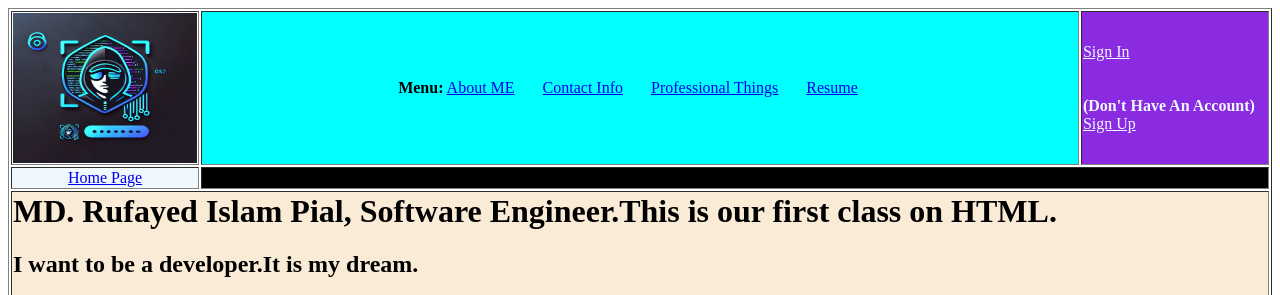
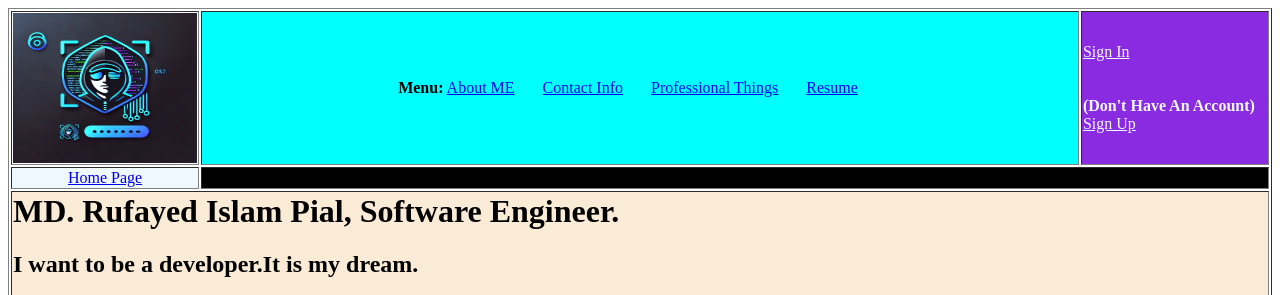
Before and after one commit to rufayed626pial/Class-8_Web-Development, a plain HTML site: page About Me.html in a window 1280 px wide. Shown: the top 295 px of the page. Drawn offline with Linux system fonts and the light colour scheme.

Commit message:
About Me

```diff
--- a/About Me.html
+++ b/About Me.html
@@ -37,7 +37,7 @@
                  <td colspan="3" style="background-color: antiquewhite;">
 
 
-        <h1>MD. Rufayed Islam Pial, Software Engineer.This is our first class on HTML.</h1>
+        <h1>MD. Rufayed Islam Pial, Software Engineer.</h1>
         <h2>I want to be a developer.It is my dream.</h2>
         <h3>Welcome To my project.Thans for watching</h3>
 
```
